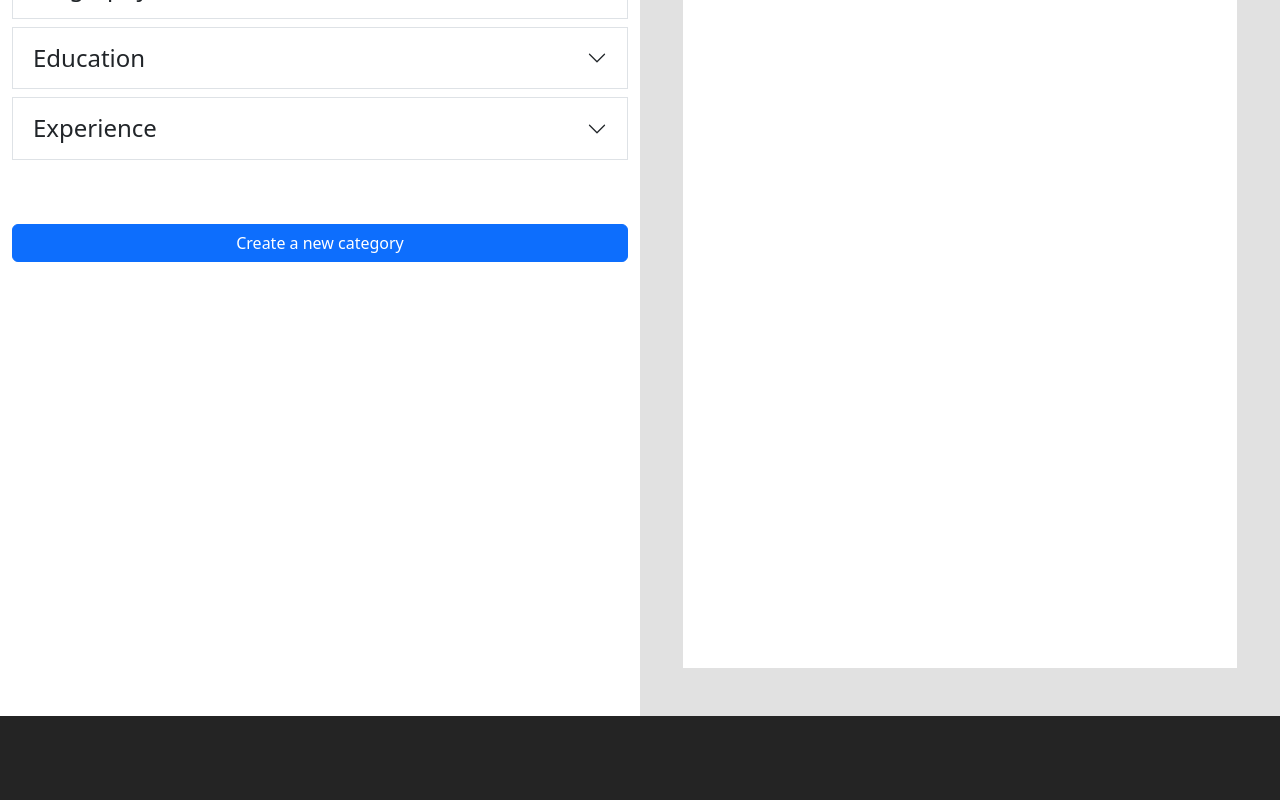
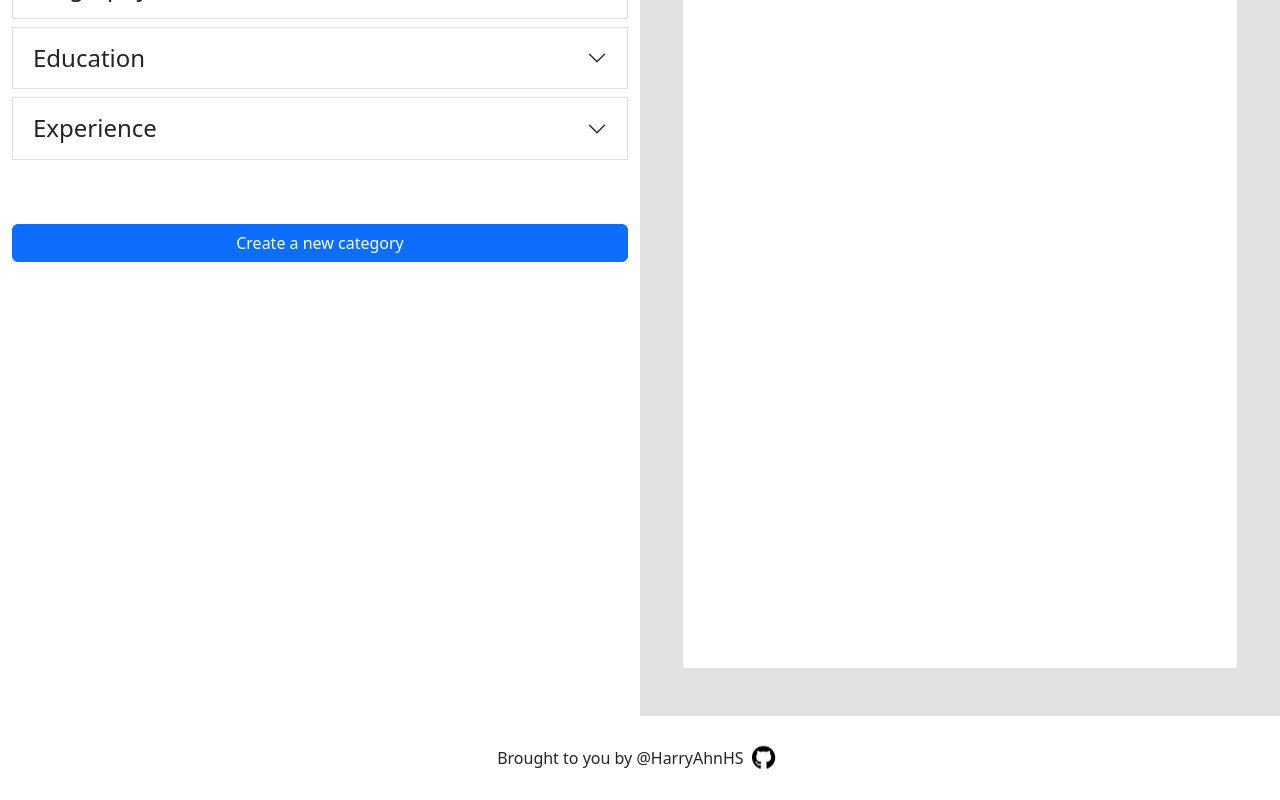
Before and after one commit to HarryAhnHS/cv-builder, a React (Vite) app: page / in a window 1280 px wide. Shown: the part 267-1067 px from the top of the page. Before the commit the page ends 983 px from the top, so only its background shows below. Built offline with nearby package versions, Linux system fonts and the light colour scheme.

Commit message:
fix: @imports

```diff
--- a/src/components/Content.jsx
+++ b/src/components/Content.jsx
@@ -1,12 +1,10 @@
-import {useState} from 'react';
-// import '../styles/Content.css';
+import {useState, useEffect} from 'react';
 
 import Loader from './Loader';
 import Output from './Output';
 
 function Content() {
     // Init States
-
     const [form, setForm] = useState({
         bio: "",
         personal: {},
@@ -20,7 +18,9 @@ function Content() {
         color: '#007bff',
     })
 
-    console.log(form)
+    useEffect(() => {
+        document.title = "Resume Generator"
+    }, []);
 
     return (
         <>
--- a/src/components/Footer.jsx
+++ b/src/components/Footer.jsx
@@ -1,8 +1,18 @@
+import { FontAwesomeIcon } from '@fortawesome/react-fontawesome'
+import { faGithub } from '@fortawesome/free-brands-svg-icons';
+
 function Footer() {
     return (
         <>
             <section className="footer">
-
+                <div className="py-3 d-flex justify-content-center align-items-center">
+                    Brought to you by @HarryAhnHS
+                    <a href="https://github.com/HarryAhnHS" target="_blank" className="fs-4 m-2" style={{color: 'black'}}>
+                        <div>
+                            <FontAwesomeIcon icon={faGithub} bounce/>
+                        </div>
+                    </a>
+                </div>
             </section>
         </>
     )
--- a/src/index.css
+++ b/src/index.css
@@ -1,5 +1,11 @@
-/* Font */
+/* UI font: "Roboto" */
 @import url('https://fonts.googleapis.com/css2?family=Roboto:ital,wght@0,100;0,300;0,400;0,500;0,700;0,900;1,100;1,300;1,400;1,500;1,700;1,900&display=swap');
+/* font-family: "Raleway", serif; */
+@import url('https://fonts.googleapis.com/css2?family=Raleway:ital,wght@0,100..900;1,100..900&display=swap');
+/* font-family: "Lora", serif; */
+@import url('https://fonts.googleapis.com/css2?family=Lora:ital,wght@0,400..700;1,400..700&family=Raleway:ital,wght@0,100..900;1,100..900&display=swap');
+/* font-family: "Quicksand", sans-serif; */
+@import url('https://fonts.googleapis.com/css2?family=Lora:ital,wght@0,400..700;1,400..700&family=Quicksand:wght@300..700&family=Raleway:ital,wght@0,100..900;1,100..900&display=swap');
 
 :root {
   font-family: "Roboto", system-ui, Avenir, Helvetica, Arial, sans-serif;
@@ -34,14 +40,6 @@ input, button {
 
 /* Output overrides */
 
-/* font-family: "Raleway", serif; */
-@import url('https://fonts.googleapis.com/css2?family=Raleway:ital,wght@0,100..900;1,100..900&display=swap');
-/* font-family: "Lora", serif; */
-@import url('https://fonts.googleapis.com/css2?family=Lora:ital,wght@0,400..700;1,400..700&family=Raleway:ital,wght@0,100..900;1,100..900&display=swap');
-/* font-family: "Quicksand", sans-serif; */
-@import url('https://fonts.googleapis.com/css2?family=Lora:ital,wght@0,400..700;1,400..700&family=Quicksand:wght@300..700&family=Raleway:ital,wght@0,100..900;1,100..900&display=swap');
-
-
 .deliverable-output {
     aspect-ratio: 1/ 1.41;
 
```
